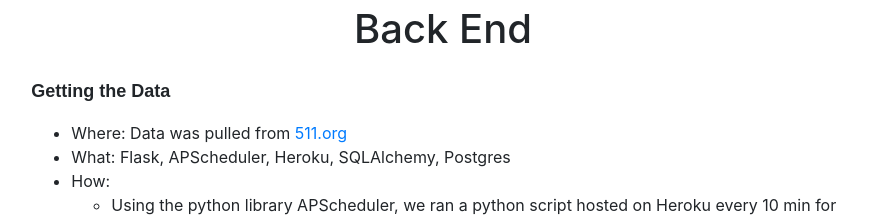
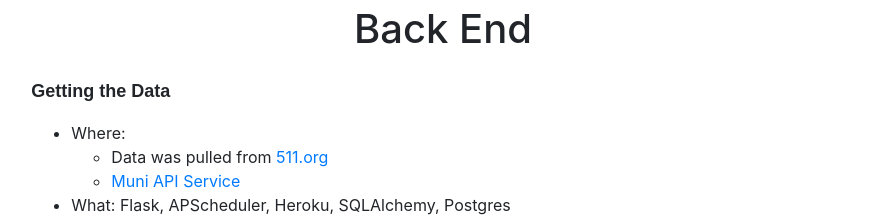
Before and after one commit to EfficiencyJunky/Project3SuperGroup, a plain HTML site: page docs/project_desc.html in a window 1280 px wide. Shown: the part 1680-1902 px from the top of the page, without its empty margins (197-1073 px from the left). Drawn offline with nearby package versions, Linux system fonts and the light colour scheme.

Commit message:
added API site

```diff
--- a/docs/project_desc.html
+++ b/docs/project_desc.html
@@ -119,7 +119,12 @@
             <div class="col-md-8" style="margin-top: 15pt; margin-bottom: 20pt">
                 <h4 class="section-body">Getting the Data</h4>
                 <ul style="margin-top: 15pt">
-                    <li>Where: Data was pulled from <a href="https://511.org/developers/list/apis/">511.org</a></li>
+                    <li>Where:
+                        <ul>
+                            <li>Data was pulled from <a href="https://511.org/developers/list/apis/">511.org</a></li>
+                            <li><a href="https://muni-db-service.herokuapp.com">Muni API Service</a></li>
+                        </ul>
+                    </li>
                     <li>What: Flask, APScheduler, Heroku, SQLAlchemy, Postgres</li>
                     <li>How:
                         <ul>
```
